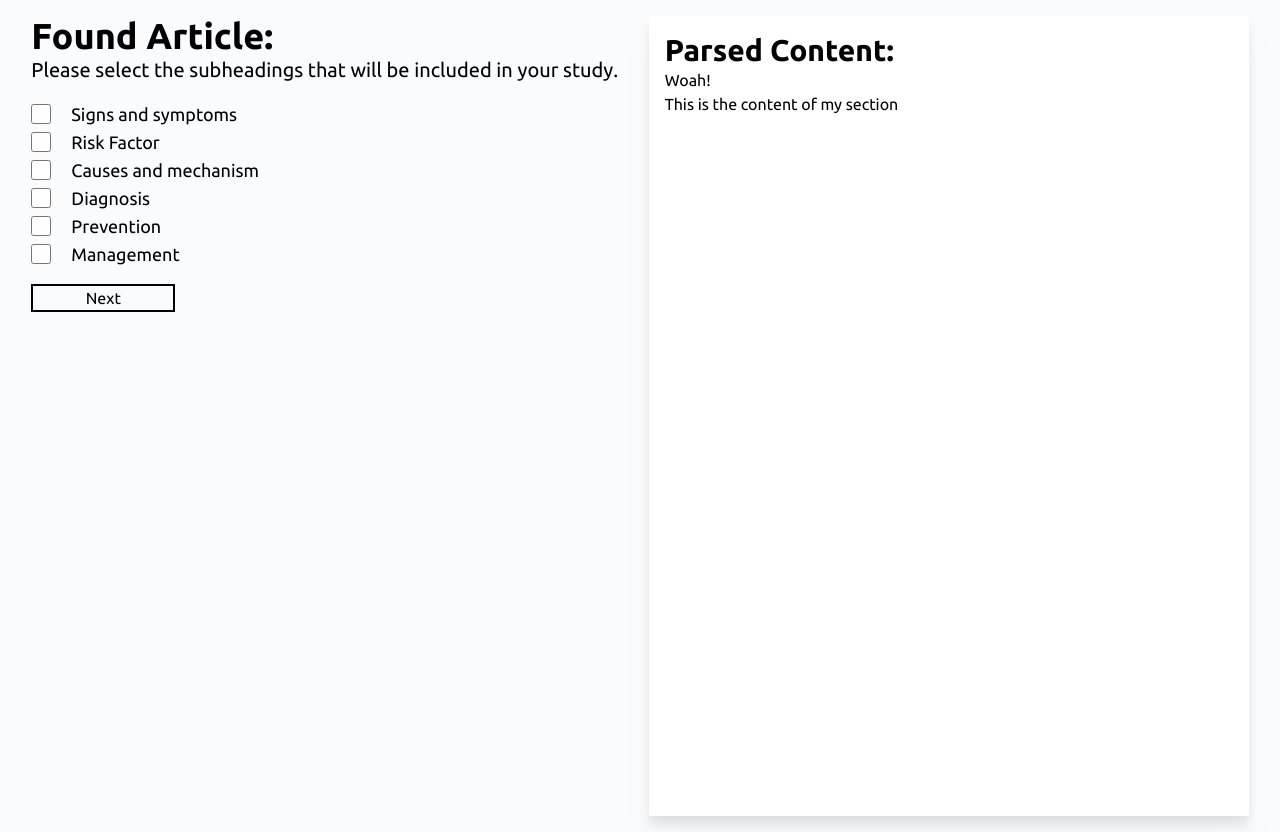
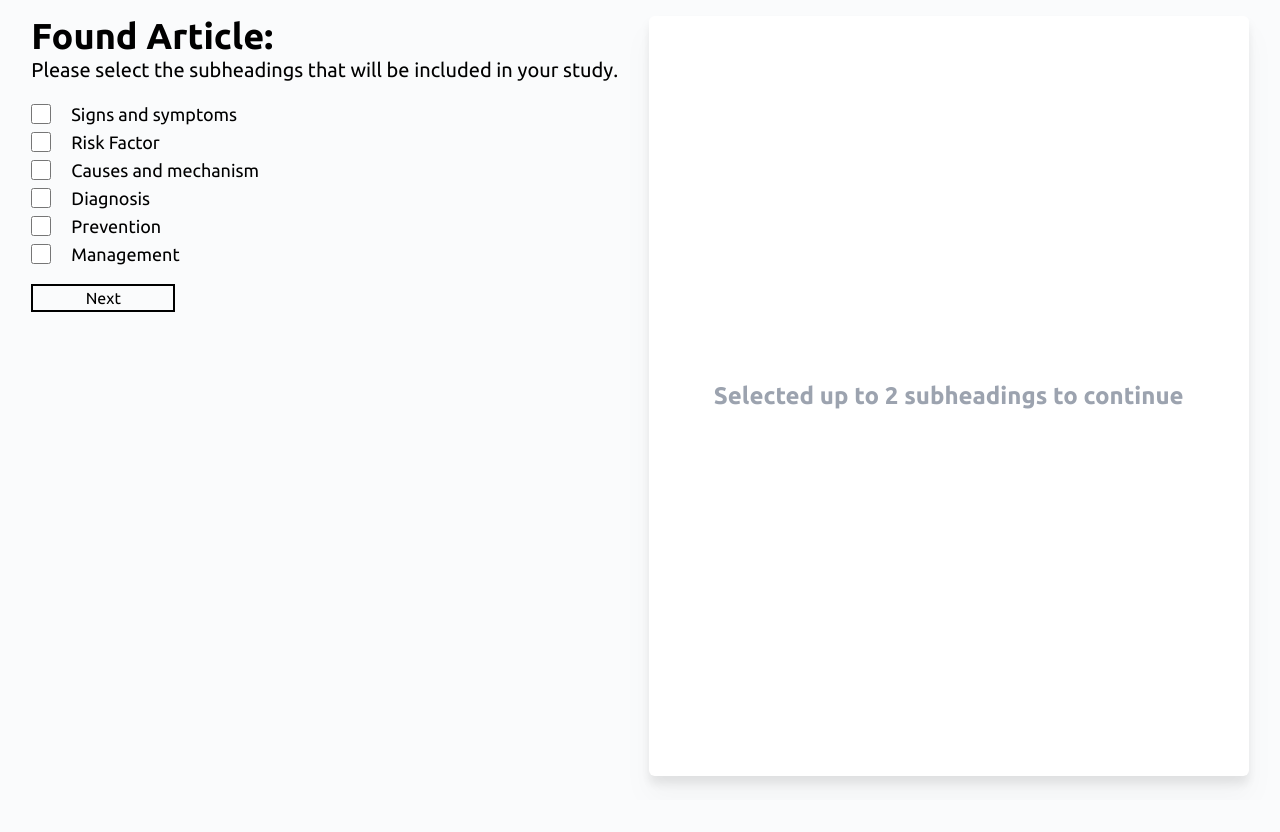
Before and after one commit to styled-man/story-blitz, a Next.js app in the folder frontend/: page /selection in a window 1280 px wide. After the commit the page ends 800 px from the top, so only its background shows below. Built offline with nearby package versions, Linux system fonts and the light colour scheme.

Commit message:
added instructions if user has not clicked a subheading

```diff
--- a/frontend/components/PreviewWindow.tsx
+++ b/frontend/components/PreviewWindow.tsx
@@ -7,11 +7,13 @@ interface PreviewWindowProps {
     }>
 }
 
-function PreviewWindow(props: PreviewWindowProps) {
+function PreviewWindow({ sections }: PreviewWindowProps) {
     return (
-        <article className="w-[600px] min-h-[800px] drop-shadow-xl rounded-sm bg-white p-4">
+        <article className="w-[600px] min-h-[95vh] drop-shadow-xl rounded-md bg-container p-4">
+            {sections.length > 0 ? (
+                <>
                     <h1 className=" text-3xl font-bold">Parsed Content:</h1>
-            {props.sections.map(section => {
+                    {sections.map(section => {
                         return (
                             <>
                                 <h2>{section.title}</h2>
@@ -19,6 +21,14 @@ function PreviewWindow(props: PreviewWindowProps) {
                             </>
                         )
                     })}
+                </>
+            ) : (
+                <div className="flex items-center justify-center h-full">
+                    <h1 className="text-2xl font-bold text-gray-400 bg-clip-text">
+                        Selected up to 2 subheadings to continue
+                    </h1>
+                </div>
+            )}
         </article>
     )
 }
--- a/frontend/components/SectionOption.tsx
+++ b/frontend/components/SectionOption.tsx
@@ -1,3 +1,5 @@
+import { ChangeEvent } from "react"
+
 export default function Option({
     name,
     onChange,
@@ -5,7 +7,7 @@ export default function Option({
     isDisabled,
 }: {
     name: string
-    onChange: (e: { currentTarget: { checked: boolean } }) => void
+    onChange: (e: ChangeEvent<HTMLInputElement>) => void
     checked: boolean
     isDisabled: boolean
 }) {
--- a/frontend/pages/selection.tsx
+++ b/frontend/pages/selection.tsx
@@ -1,5 +1,5 @@
 import type { NextPage } from "next"
-import { useEffect, useState } from "react"
+import { ChangeEvent, useEffect, useState } from "react"
 import { useRouter } from "next/router"
 
 import PreviewWindow from "../components/PreviewWindow"
@@ -7,6 +7,7 @@ import Button from "../components/Button"
 import SelectionOption from "../components/SectionOption"
 
 const Selection: NextPage = props => {
+    const MAX_SUBHEADING_SELECTION = 2
     const router = useRouter()
     const [title, setTitle] = useState<string>("")
 
@@ -30,9 +31,6 @@ const Selection: NextPage = props => {
         getData()
     }, [router.query])
 
-    const maxSelection = 2
-
-    const [selectedCount, setSelectedCount] = useState<number>(0)
     const [isDisabled, setIsDisabled] = useState<boolean>(false)
 
     const [options, setOptions] = useState<[string, boolean][]>([
@@ -45,7 +43,7 @@ const Selection: NextPage = props => {
     ])
 
     const updateCount = () => {
-        setIsDisabled(options.filter(e => e[1]).length == maxSelection)
+        setIsDisabled(options.filter(e => e[1]).length == MAX_SUBHEADING_SELECTION)
     }
 
     return (
@@ -63,7 +61,7 @@ const Selection: NextPage = props => {
                                 key={element[0]}
                                 checked={element[1]}
                                 isDisabled={isDisabled}
-                                onChange={(e: { currentTarget: { checked: boolean } }) => {
+                                onChange={(e: ChangeEvent<HTMLInputElement>) => {
                                     options[i][1] = e.currentTarget.checked
                                     setOptions([...options])
                                     updateCount()
@@ -74,11 +72,7 @@ const Selection: NextPage = props => {
                     <Button text="Next" className=" border-black border-2 w-36 mt-4" />
                 </div>
             </div>
-            <div>
-                <PreviewWindow
-                    sections={[{ title: "Woah!", content: "This is the content of my section" }]}
-                />
-            </div>
+            <PreviewWindow sections={[]} />
         </main>
     )
 }
```
Lines whose indentation alone changed are shown as unchanged.
